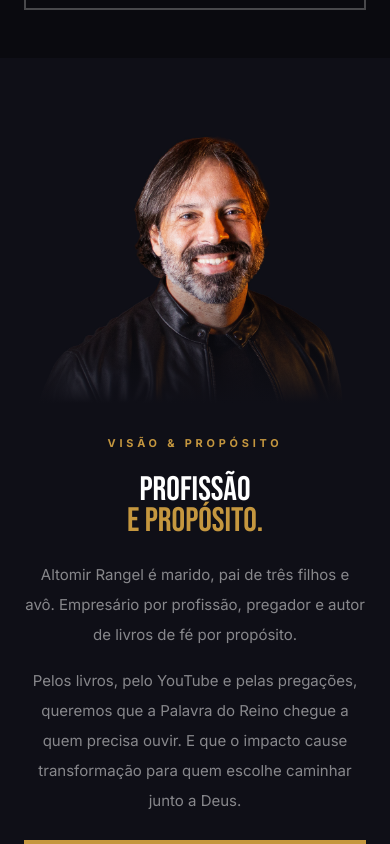
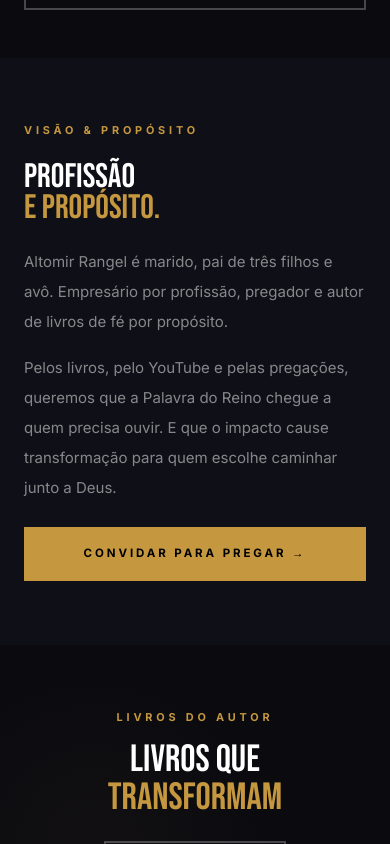
Before and after one commit to arthurrrangel/altomir-rangel, a Next.js app: page / in a window 390 px wide. Shown: the part 1020-1864 px from the top of the page. Built offline with nearby package versions, Linux system fonts and the light colour scheme; a web font is replaced by a local one.

Commit message:
fix: remove foto do mobile na secao visao, alinha texto a esquerda

```diff
--- a/components/About.tsx
+++ b/components/About.tsx
@@ -22,19 +22,6 @@ export default function About() {
       <div className="max-w-7xl mx-auto px-6 md:px-10">
         <div className="grid lg:grid-cols-2 gap-8 lg:gap-24 items-stretch">
 
-          {/* Foto mobile — acima do texto */}
-          <div className="reveal lg:hidden relative w-full overflow-hidden" style={{height: '72vw', maxHeight: '360px'}}>
-            <Image
-              src="/altomir-portrait.jpg"
-              alt="Altomir Rangel"
-              fill
-              className="object-cover"
-              style={{objectPosition: 'center top'}}
-              sizes="100vw"
-            />
-            <div className="absolute inset-0" style={{background: 'linear-gradient(to bottom, transparent 50%, #0F0F17 100%)'}} />
-          </div>
-
           {/* Foto desktop */}
           <div className="reveal-left hidden lg:block relative min-h-[500px]">
             <Image
@@ -50,20 +37,20 @@ export default function About() {
 
           {/* Texto */}
           <div className="flex flex-col gap-6 lg:gap-8">
-            <div className="reveal flex items-center justify-center lg:justify-start">
+            <div className="reveal flex items-center">
               <span className="label">{about.label}</span>
             </div>
             <div className="reveal">
-              <h2 className="font-bebas text-[clamp(34px,8vw,80px)] leading-[0.9] text-white text-center lg:text-left">
+              <h2 className="font-bebas text-[clamp(34px,8vw,80px)] leading-[0.9] text-white">
                 {about.headline1}<br /><span className="text-[#C5973F]">{about.headlineGold}</span>
                 {about.headline2 ? <><br />{about.headline2}</> : null}
               </h2>
             </div>
             <div className="reveal flex flex-col gap-4">
-              <p className="font-inter text-white/50 leading-loose text-[15px] text-center lg:text-left">
+              <p className="font-inter text-white/50 leading-loose text-[15px]">
                 {about.bio1}
               </p>
-              <p className="font-inter text-white/50 leading-loose text-[15px] text-center lg:text-left">
+              <p className="font-inter text-white/50 leading-loose text-[15px]">
                 {about.bio2}
               </p>
             </div>
@@ -77,7 +64,7 @@ export default function About() {
                 )}
               </div>
             )}
-            <div className="reveal flex justify-center lg:justify-start">
+            <div className="reveal">
               <a href="#contato" className="btn-gold w-full sm:w-auto justify-center">
                 Convidar para Pregar &rarr;
               </a>
```
